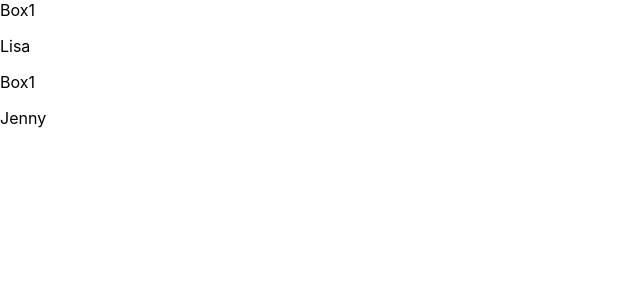
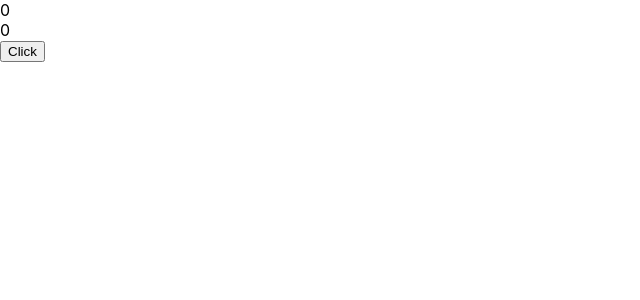
Before and after one commit to vinyangda/react-, a React (Create React App) app: page / in a window 1280 px wide. Shown: the top 300 px of the page, without its empty margins (0-640 px from the left). Built offline with nearby package versions, Linux system fonts and the light colour scheme.

Commit message:
React : useState 복습

```diff
--- a/src/App.js
+++ b/src/App.js
@@ -1,11 +1,38 @@
 import "./App.css";
+import { useState } from "react";
 import Box from "./Box";
 
 function App() {
+  let counter = 0;
+  const [counter2, setcounter2] = useState(0); // state에 초깃값을 넣어준다 => array를 반환해준다
+
+  const increase = () => {
+    counter = counter + 1;
+    setcounter2(counter2 + 1);
+    console.log("counter?", counter); // 상태가 계속 1이 찍힘
+
+    //1. 유저가 버튼을 클릭한다
+    //2. counter+1가 === 결국 1이 됨
+    //3. setState호출
+    //4. consol.log가 실행됨
+    //변수 값은 1로 보이고 state값은 아직 안 변해서 이 전 값이 보인다
+    //함수가 끝이난다
+    //App.js를 rerender한다
+    //let counter = 0 을 거치면서 다시 초기값 0으로 초기화 된다
+    //다시 함수를 업데이트 하면서 다시 상태를 렌더한다
+    console.log(counter2); //상태가 계속 카운트 넘어가기 전이 찍힘
+    // state의 비밀
+    //state를 바꾸면으 UI를 재 렌더를 해준다 렌더링은 비싸다.
+    //state는 바뀌는 데 시간이 좀 걸림 >> 비동기적으로 작동 함
+    //state는 함수가 끝나야 실행이 됨
+    //그래서 여기서 찍히는 콘솔은 함수가 실행되기 전 상태가 찍힘.
+  };
+
   return (
     <div>
-      <Box name="Lisa" />
-      <Box name="Jenny" />
+      <div>{counter}</div>
+      <div>{counter2}</div>
+      <button onClick={increase}>Click</button>
     </div>
   );
 }
```
